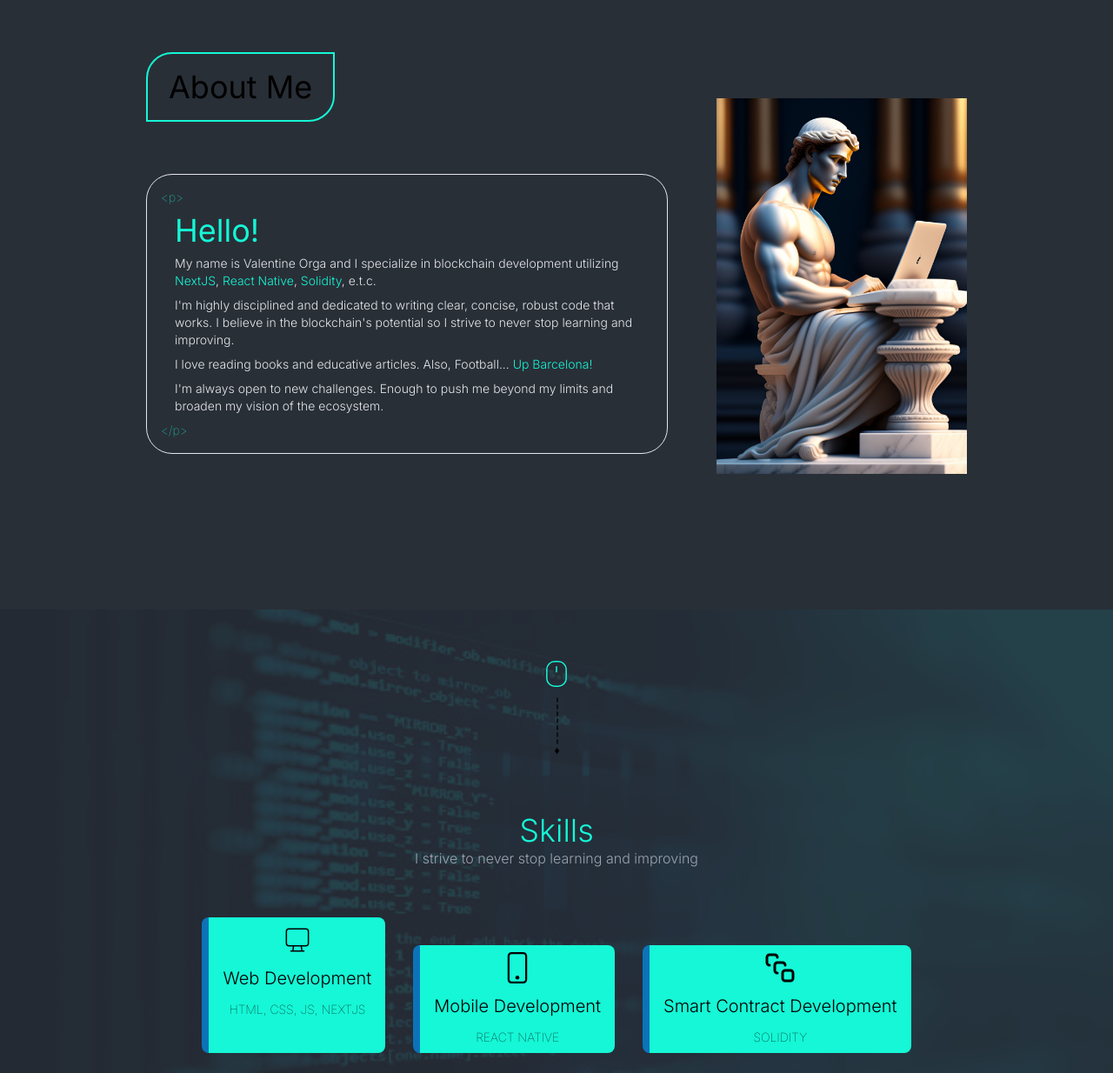
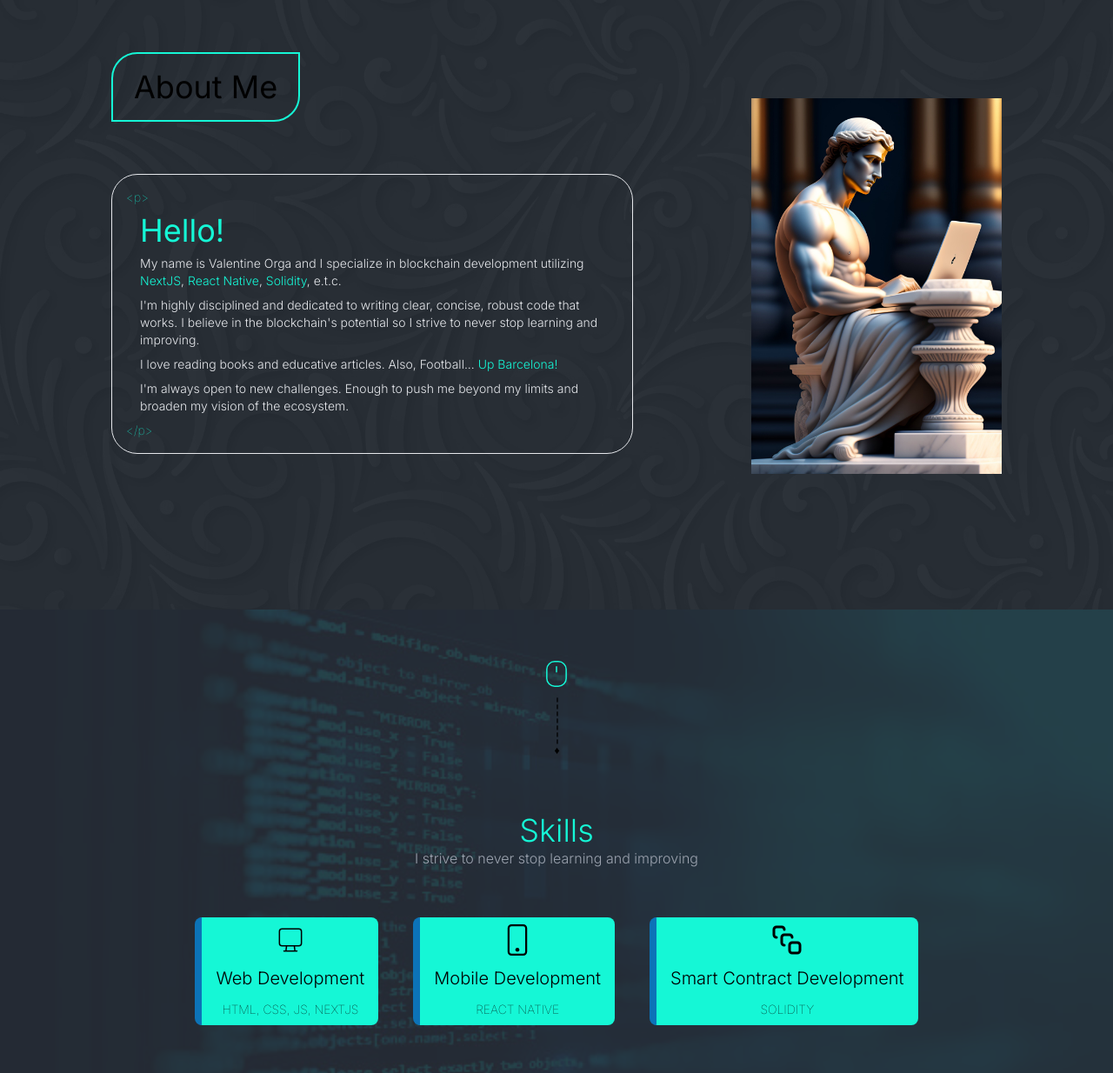
Before and after one commit to ValentineCodes/valentineorga, a Next.js app: page / in a window 1280 px wide. Shown: the part 899-2133 px from the top of the page at 87% size. Built offline with nearby package versions, Linux system fonts and the light colour scheme.

Commit message:
bug fixes

```diff
--- a/app/page.tsx
+++ b/app/page.tsx
@@ -17,7 +17,7 @@ export default function Home() {
         <Hero />
       </Popover>
 
-      <section id="about" className="min-h-screen bg-[#292f37] flex items-center">
+      <section id="about" className="bg-[url('/images/about_bg.jpeg')] min-h-screen bg-no-repeat bg-cover">
         <About />
       </section>
 
--- a/components/About.tsx
+++ b/components/About.tsx
@@ -4,7 +4,7 @@ type Props = {}
 
 export default function About({ }: Props) {
     return (
-        <div className='flex flex-col lg:flex-row items-center space-y-14 lg:justify-between lg:space-x-14 px-6 lg:px-32 py-14 max-w-[1200px] mx-auto'>
+        <div className='bg-[#292f37] bg-opacity-90 min-h-screen flex flex-col lg:flex-row items-center space-y-14 lg:justify-between lg:space-x-14 px-6 lg:px-32 py-14'>
             <div>
                 <h1 className='border-2 border-[#15f7d6] rounded-ss-[30px] rounded-br-[30px] px-6 py-4 text-2xl lg:text-4xl inline'>About&nbsp;Me</h1>
 
--- a/components/Header.tsx
+++ b/components/Header.tsx
@@ -44,7 +44,7 @@ export default function Header({ }: Props) {
                 leaveFrom="scale-100 opacity-100"
                 leaveTo="scale-95 opacity-0"
             >
-                <Popover.Panel as='nav' focus className="absolute inset-x-0 top-24 z-[1000] origin-top-right transform p-2 transition lg:hidden bg-[#292f37]">
+                <Popover.Panel as='nav' focus className="absolute inset-x-0 top-24 z-[1000] origin-top-right transform px-2 py-8 transition lg:hidden bg-[#292f37]">
                     <ul className="text-sm font-light">
                         <li className='p-4 hover:bg-black hover:bg-opacity-20 duration-200'><a href='#about' className='block'>About</a></li>
                         <li className='p-4 hover:bg-black hover:bg-opacity-20 duration-200'><a href='#skills' className='block'>Skills</a></li>
--- a/components/Skills.tsx
+++ b/components/Skills.tsx
@@ -16,7 +16,7 @@ export default function Skills({ }: Props) {
             <h1 className='text-4xl text-[#15f7d6] font-light inline mt-16'>Skills</h1>
             <p className='text-md font-light text-gray-400 text-center'>I strive to never stop learning and improving</p>
 
-            <div className='flex flex-row flex-wrap space-x-8 space-y-8 text-black my-14 justify-center'>
+            <div className="flex flex-col md:flex-row justify-between items-center max-md:space-y-8 md:space-x-10 my-14 text-black text-center">
                 <div className='flex flex-col items-center space-y-3 rounded-lg border-l-8 border-[#0c73b8] bg-[#15f7d6] px-4 py-2'>
                     <CiMonitor className='text-3xl md:text-4xl' />
                     <p className='text-lg md:text-xl font-light'>Web Development</p>
```
Also changed, not shown: public/images/about_bg.jpeg (added).
